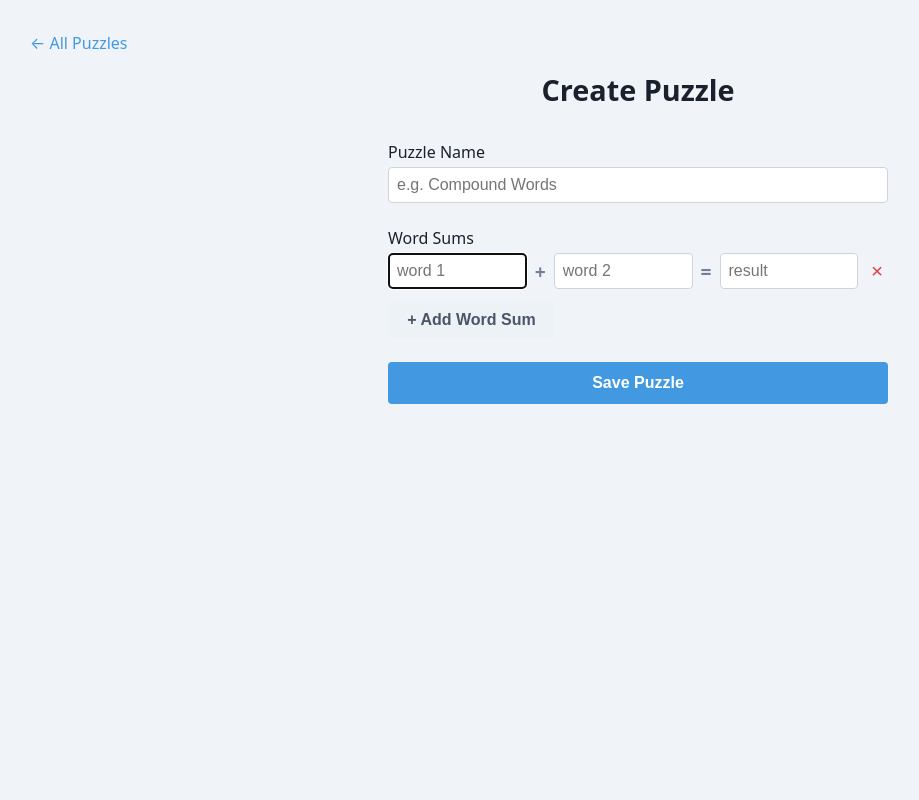
After one commit to mkornilov07/embedding-game, a Django app: page /create/ in a window 1280 px wide. The commit adds this page. Shown: the whole page, without its empty margins (2-921 px from the left). Run offline with Django 5.2, Linux system fonts and the light colour scheme; the visitor is signed in with stand-in values (Sample User, id 1).

Commit message:
creating puzzles

```diff
--- a/game/models.py
+++ b/game/models.py
@@ -4,6 +4,9 @@ from django.db import models
 
 class Puzzle(models.Model):
     name = models.CharField(max_length=200)
+    created_by = models.ForeignKey(
+        settings.AUTH_USER_MODEL, on_delete=models.SET_NULL, null=True, blank=True, related_name="puzzles",
+    )
 
     def __str__(self):
         return self.name
--- /dev/null
+++ b/game/templates/game/create_puzzle.html
@@ -0,0 +1,192 @@
+<!DOCTYPE html>
+<html lang="en">
+<head>
+  <meta charset="UTF-8">
+  <meta name="viewport" content="width=device-width, initial-scale=1.0">
+  <title>Create Puzzle</title>
+  <style>
+    * { box-sizing: border-box; margin: 0; padding: 0; }
+    body {
+      font-family: system-ui, -apple-system, sans-serif;
+      background: #f0f4f8;
+      min-height: 100vh;
+      display: flex;
+      flex-direction: column;
+      align-items: center;
+      padding: 2rem;
+      color: #1a202c;
+    }
+    h1 { font-size: 1.8rem; margin-bottom: 2rem; }
+    .form-area {
+      width: 100%;
+      max-width: 500px;
+      display: flex;
+      flex-direction: column;
+      gap: 1.5rem;
+    }
+    label { font-weight: 500; margin-bottom: 0.25rem; display: block; }
+    input[type="text"] {
+      width: 100%;
+      padding: 0.5rem;
+      border: 1px solid #cbd5e0;
+      border-radius: 0.25rem;
+      font-size: 1rem;
+    }
+    .word-sum-row {
+      display: flex;
+      align-items: center;
+      gap: 0.5rem;
+    }
+    .word-sum-row input { flex: 1; }
+    .word-sum-row .op {
+      font-weight: 600;
+      color: #718096;
+      font-size: 1.2rem;
+    }
+    .word-sum-row .remove-btn {
+      background: none;
+      border: none;
+      color: #e53e3e;
+      font-size: 1.3rem;
+      cursor: pointer;
+      padding: 0 0.3rem;
+    }
+    .word-sum-row .remove-btn:hover { color: #c53030; }
+    .word-sums-list {
+      display: flex;
+      flex-direction: column;
+      gap: 0.75rem;
+    }
+    .btn {
+      padding: 0.6rem 1.2rem;
+      border: none;
+      border-radius: 0.25rem;
+      font-size: 1rem;
+      font-weight: 600;
+      cursor: pointer;
+    }
+    .btn-add {
+      background: #edf2f7;
+      color: #4a5568;
+      align-self: flex-start;
+    }
+    .btn-add:hover { background: #e2e8f0; }
+    .btn-save {
+      background: #4299e1;
+      color: #fff;
+      width: 100%;
+      padding: 0.75rem;
+    }
+    .btn-save:hover { background: #3182ce; }
+    .btn-save:disabled { background: #a0aec0; cursor: default; }
+    .error { color: #e53e3e; font-size: 0.9rem; }
+    .back { margin-bottom: 1rem; align-self: flex-start; }
+    .back a { color: #4299e1; text-decoration: none; }
+    .back a:hover { text-decoration: underline; }
+  </style>
+</head>
+<body>
+  <div class="back"><a href="{% url 'puzzle_list' %}">&larr; All Puzzles</a></div>
+  <h1>Create Puzzle</h1>
+
+  <div class="form-area" id="form-area">
+    <div>
+      <label for="puzzle-name">Puzzle Name</label>
+      <input type="text" id="puzzle-name" placeholder="e.g. Compound Words">
+    </div>
+
+    <div>
+      <label>Word Sums</label>
+      <div class="word-sums-list" id="word-sums-list"></div>
+      <button class="btn btn-add" onclick="addWordSum()" style="margin-top: 0.75rem">+ Add Word Sum</button>
+    </div>
+
+    <div class="error" id="error" style="display:none"></div>
+    <button class="btn btn-save" id="save-btn" onclick="savePuzzle()">Save Puzzle</button>
+  </div>
+
+  <script>
+    const csrfToken = "{{ csrf_token }}";
+    const saveUrl = "{% url 'save_puzzle' %}";
+    const list = document.getElementById("word-sums-list");
+    let rowCount = 0;
+
+    function addWordSum() {
+      const row = document.createElement("div");
+      row.className = "word-sum-row";
+      row.innerHTML = `
+        <input type="text" placeholder="word 1" data-field="addend1">
+        <span class="op">+</span>
+        <input type="text" placeholder="word 2" data-field="addend2">
+        <span class="op">=</span>
+        <input type="text" placeholder="result" data-field="sum_word">
+        <button class="remove-btn" onclick="this.parentElement.remove()">&times;</button>
+      `;
+      list.appendChild(row);
+      row.querySelector("input").focus();
+      rowCount++;
+    }
+
+    // Start with one row
+    addWordSum();
+
+    function savePuzzle() {
+      const name = document.getElementById("puzzle-name").value.trim();
+      const rows = list.querySelectorAll(".word-sum-row");
+      const errorEl = document.getElementById("error");
+      errorEl.style.display = "none";
+
+      const wordSums = [];
+      for (const row of rows) {
+        const addend1 = row.querySelector("[data-field='addend1']").value.trim();
+        const addend2 = row.querySelector("[data-field='addend2']").value.trim();
+        const sumWord = row.querySelector("[data-field='sum_word']").value.trim();
+        if (!addend1 || !addend2 || !sumWord) {
+          errorEl.textContent = "Fill in all fields for each word sum.";
+          errorEl.style.display = "block";
+          return;
+        }
+        wordSums.push({ addend1, addend2, sum_word: sumWord });
+      }
+
+      if (!name) {
+        errorEl.textContent = "Enter a puzzle name.";
+        errorEl.style.display = "block";
+        return;
+      }
+      if (wordSums.length === 0) {
+        errorEl.textContent = "Add at least one word sum.";
+        errorEl.style.display = "block";
+        return;
+      }
+
+      const btn = document.getElementById("save-btn");
+      btn.disabled = true;
+
+      fetch(saveUrl, {
+        method: "POST",
+        headers: {
+          "Content-Type": "application/json",
+          "X-CSRFToken": csrfToken,
+        },
+        body: JSON.stringify({ name, word_sums: wordSums }),
+      })
+        .then(r => r.json())
+        .then(data => {
+          if (data.id) {
+            window.location.href = `/puzzle/${data.id}/`;
+          } else {
+            errorEl.textContent = data.error || "Something went wrong.";
+            errorEl.style.display = "block";
+            btn.disabled = false;
+          }
+        })
+        .catch(() => {
+          errorEl.textContent = "Something went wrong.";
+          errorEl.style.display = "block";
+          btn.disabled = false;
+        });
+    }
+  </script>
+</body>
+</html>
--- a/game/urls.py
+++ b/game/urls.py
@@ -10,4 +10,6 @@ urlpatterns = [
     path("login/", LoginView.as_view(template_name="game/login.html"), name="login"),
     path("logout/", LogoutView.as_view(next_page="puzzle_list"), name="logout"),
     path("register/", views.register, name="register"),
+    path("create/", views.create_puzzle, name="create_puzzle"),
+    path("create/save/", views.save_puzzle, name="save_puzzle"),
 ]
--- a/game/views.py
+++ b/game/views.py
@@ -7,11 +7,13 @@ from django.http import JsonResponse
 from django.shortcuts import get_object_or_404, redirect, render
 from django.views.decorators.http import require_POST
 
+from django.contrib.auth.decorators import login_required
+
 from .models import Puzzle, PuzzleCompletion, WordSum
 
 
 def puzzle_list(request):
-    puzzles = Puzzle.objects.all()
+    puzzles = Puzzle.objects.select_related("created_by").all()
     if request.user.is_authenticated:
         completed_ids = set(
             PuzzleCompletion.objects.filter(user=request.user).values_list("puzzle_id", flat=True)
@@ -92,3 +94,30 @@ def register(request):
     else:
         form = UserCreationForm()
     return render(request, "game/register.html", {"form": form})
+
+
+@login_required
+def create_puzzle(request):
+    return render(request, "game/create_puzzle.html")
+
+
+@login_required
+@require_POST
+def save_puzzle(request):
+    data = json.loads(request.body)
+    name = data.get("name", "").strip()
+    word_sums = data.get("word_sums", [])
+
+    if not name or not word_sums:
+        return JsonResponse({"error": "Name and at least one word sum required."}, status=400)
+
+    puzzle = Puzzle.objects.create(name=name, created_by=request.user)
+    for ws in word_sums:
+        WordSum.objects.create(
+            puzzle=puzzle,
+            addend1=ws["addend1"].strip(),
+            addend2=ws["addend2"].strip(),
+            sum_word=ws["sum_word"].strip(),
+        )
+
+    return JsonResponse({"id": puzzle.pk})
```
Also changed, not shown: game/templates/game/puzzle.html (+7 -0 lines), game/templates/game/puzzle_list.html (+11 -0 lines), game/migrations/0003_puzzle_created_by.py (added).
